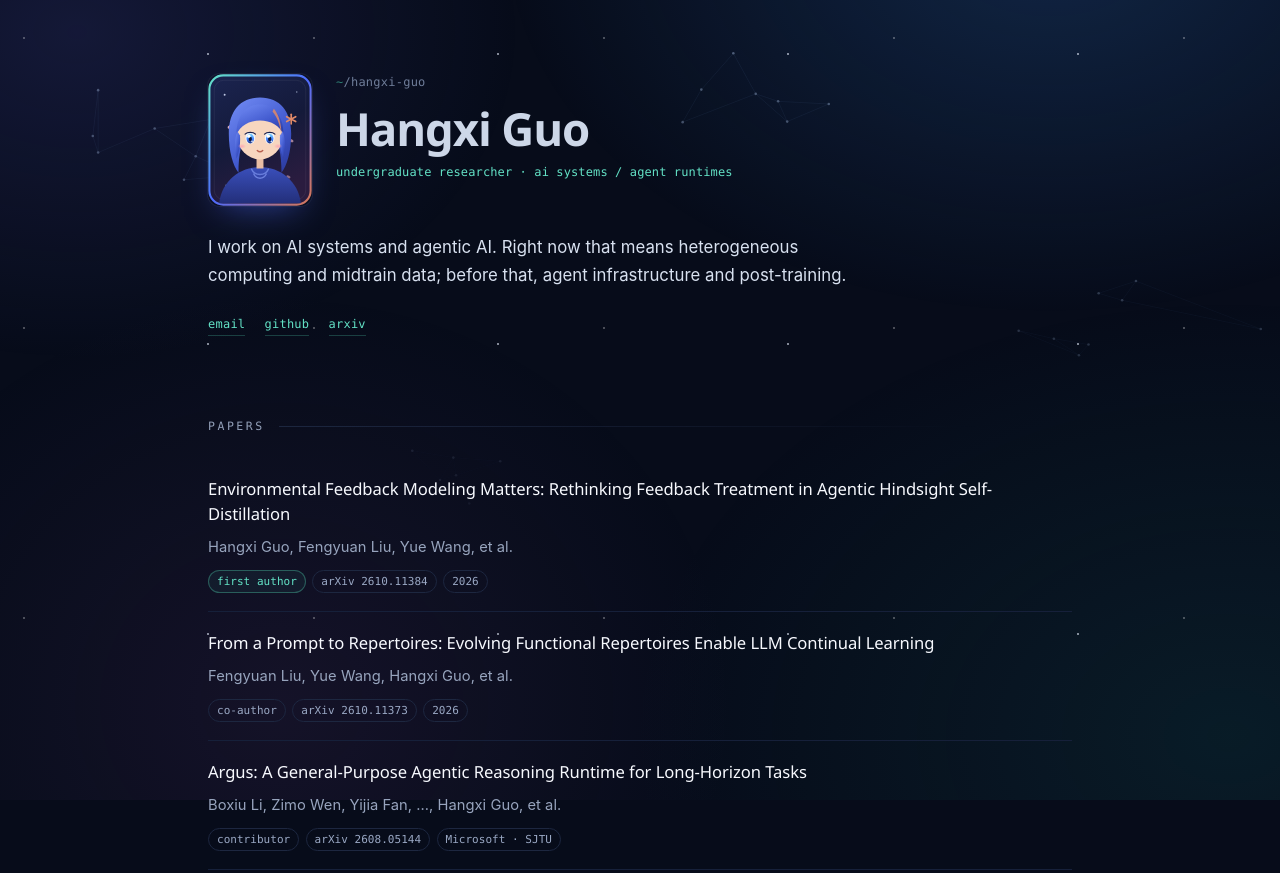
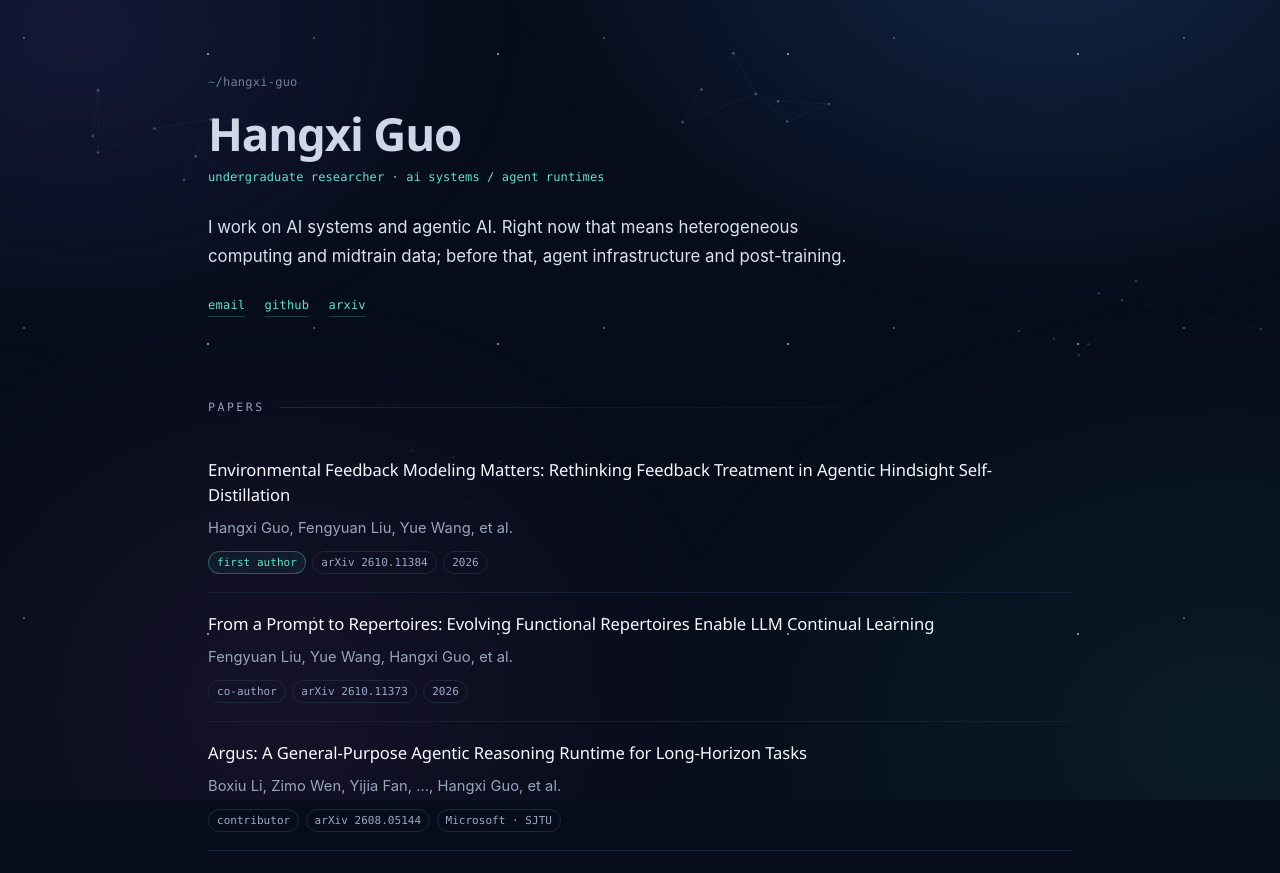
Before and after one commit to markovchain-builder/markovchain-builder.github.io, a plain HTML site: page index.html in a window 1280 px wide. Shown: the top 873 px of the page. Drawn offline with Linux system fonts and the light colour scheme.

Commit message:
Revert "Portrait chibi avatar (DeepSeek blue + Claude coral) in the masthead"
This reverts commit 1f3a180cf55d977cb579c89991acd9071b3eb8df.

```diff
--- a/index.html
+++ b/index.html
@@ -19,20 +19,9 @@
 
     <main>
       <header class="masthead">
-        <div class="identity">
-          <img
-            class="avatar"
-            src="assets/avatar.svg"
-            alt="A chibi blue whale under a coral asterisk"
-            width="208"
-            height="264"
-          />
-          <div>
-            <p class="mono path"><span class="tilde">~</span>/hangxi-guo</p>
-            <h1>Hangxi Guo</h1>
-            <p class="mono role">undergraduate researcher · ai systems / agent runtimes</p>
-          </div>
-        </div>
+        <p class="mono path"><span class="tilde">~</span>/hangxi-guo</p>
+        <h1>Hangxi Guo</h1>
+        <p class="mono role">undergraduate researcher · ai systems / agent runtimes</p>
         <p class="lede">
           I work on AI systems and agentic AI. Right now that means
           heterogeneous computing and midtrain data; before that, agent
--- a/style.css
+++ b/style.css
@@ -174,29 +174,12 @@ a:focus-visible {
 }
 
 .path {
-  margin: 0 0 0.7rem;
+  margin: 0 0 1rem;
   color: #6f7d99;
 }
 
 .path .tilde {
   color: var(--teal-dim);
-}
-
-.identity {
-  display: flex;
-  align-items: center;
-  gap: 1.5rem;
-  margin-bottom: 1.5rem;
-}
-
-.avatar {
-  flex: none;
-  width: 104px;
-  height: auto;
-  border-radius: 12px;
-  box-shadow:
-    0 14px 34px -14px rgba(77, 107, 254, 0.55),
-    0 0 0 1px rgba(255, 255, 255, 0.06);
 }
 
 h1 {
@@ -516,15 +499,6 @@ footer {
     padding-top: 3rem;
   }
 
-  .identity {
-    gap: 1rem;
-  }
-
-  .avatar {
-    width: 82px;
-    border-radius: 10px;
-  }
-
   .work-head {
     flex-direction: column;
     gap: 0.3rem;
```
Also changed, not shown: assets/avatar.svg (deleted).
